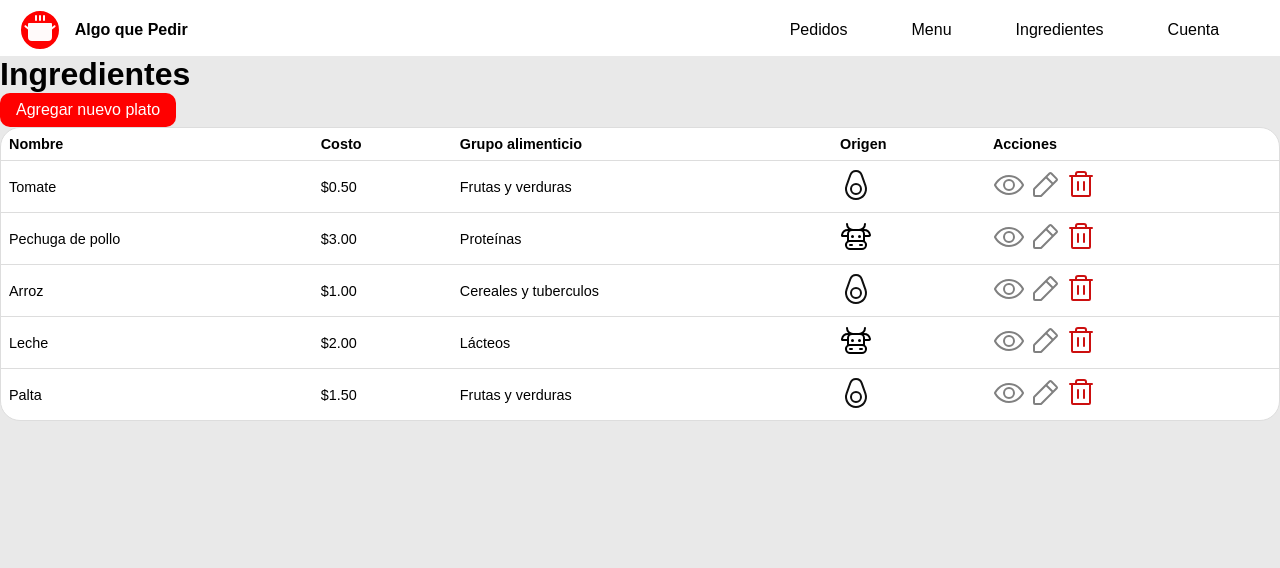
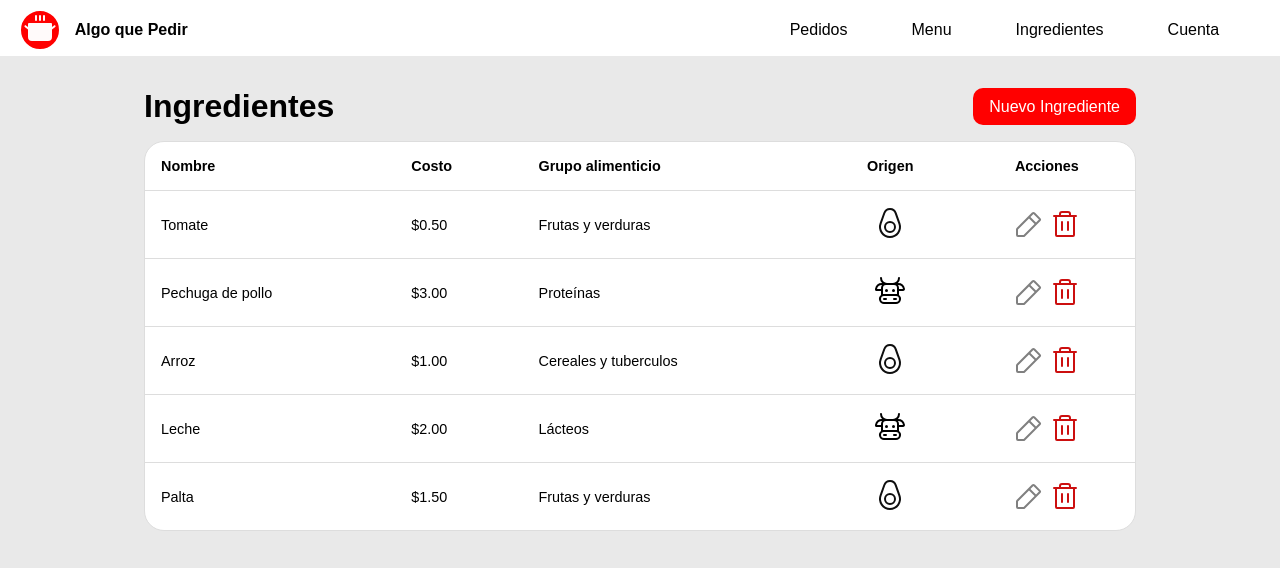
Before and after one commit to joanavarro23/svelte-algo-que-pedir, a SvelteKit app: page /ingrediente in a window 1280 px wide. Shown: the top 568 px of the page. Built offline with nearby package versions, Linux system fonts and the light colour scheme; a web font is replaced by a local one.

Commit message:
acomodo estilado de vista ingredientes

```diff
--- a/src/routes/(app)/ingrediente/+page.svelte
+++ b/src/routes/(app)/ingrediente/+page.svelte
@@ -1,18 +1,19 @@
 <script lang='ts'>
 
-  import '$lib/styles/pages/tablas.css'
+  import '$lib/styles/tablas.css'
+  import '$lib/components/ingredientes/ingredientes.css'
   import Boton from '$lib/components/generales/boton/boton.svelte'
   import IngredienteRow from '$lib/components/ingredientes/IngredienteRow.svelte'
   import { ingredientes } from '$lib/components/ingredientes/ingredientes'
 
 </script>
 
-<main class="ing rediente-container main-vista">
-        <header class="titulo-boton">
+<main class="ingrediente-container main-vista">
+        <header class="boton-titulo">
             <h1>Ingredientes</h1>
             <Boton onclick={()=>{
 
-            }} nombre= "Agregar nuevo plato"/>
+            }} nombre= "Nuevo Ingrediente"/>
         </header>
         <section class="contenedor-tabla"> <!-- Sin este section no me pone los bordes -->
             <table>
```
Also changed, not shown: src/lib/styles/general.css (renamed from maquetado/css/general.css), src/lib/styles/tablas.css (renamed from src/lib/styles/pages/tablas.css).
